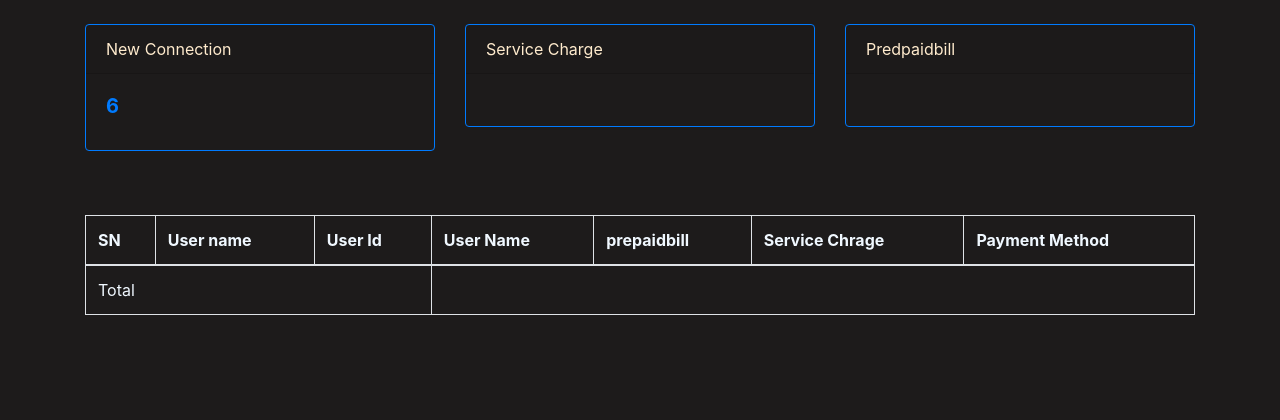
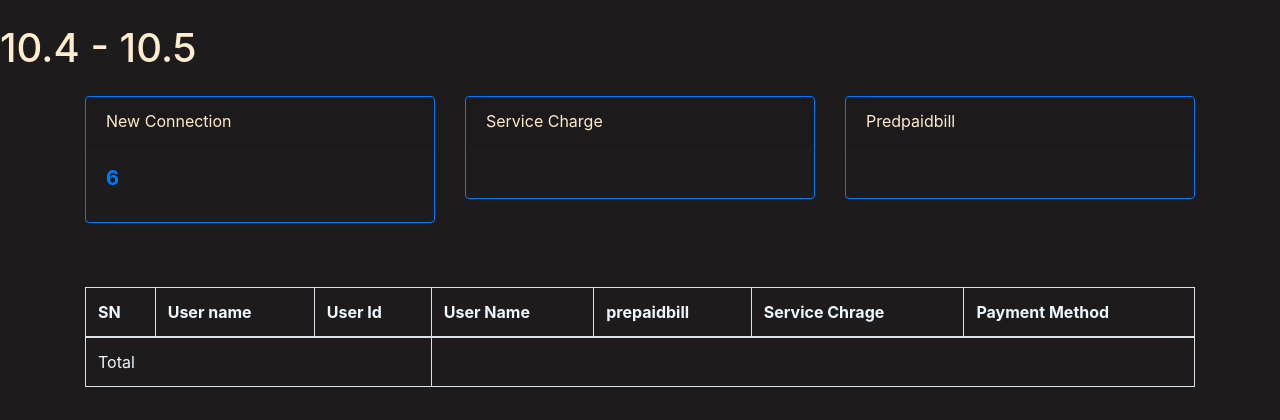
Before and after one commit to Semol2233/office, a Django app: page /update in a window 1280 px wide. Shown: the part 56-476 px from the top of the page. Run offline with Django 3.2, Linux system fonts and the light colour scheme; the visitor is signed in with stand-in values (Sample User, id 1); some libraries are stand-ins or nearby versions.

Commit message:
hdswhscassssssshs

```diff
--- a/templates/goninda/dalyconnection.html
+++ b/templates/goninda/dalyconnection.html
@@ -182,7 +182,9 @@
 
 
 
-
+<h1 class="mt-4" style="color: blanchedalmond;">
+  10.4 - 10.5
+</h1>
 <div class="container mt-4">
   <div class="row  d-flex justify-content-between">
     <div class="col-sm" style="color: blanchedalmond;">
```
